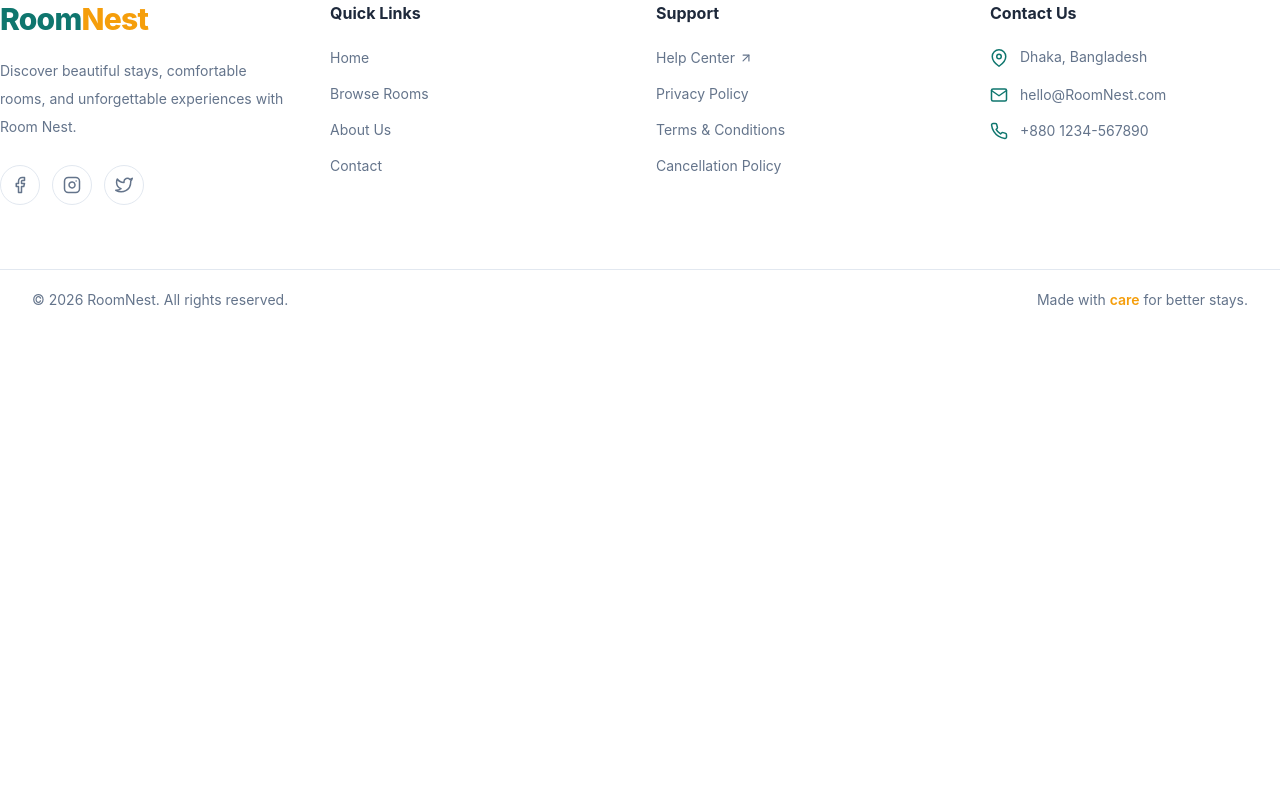
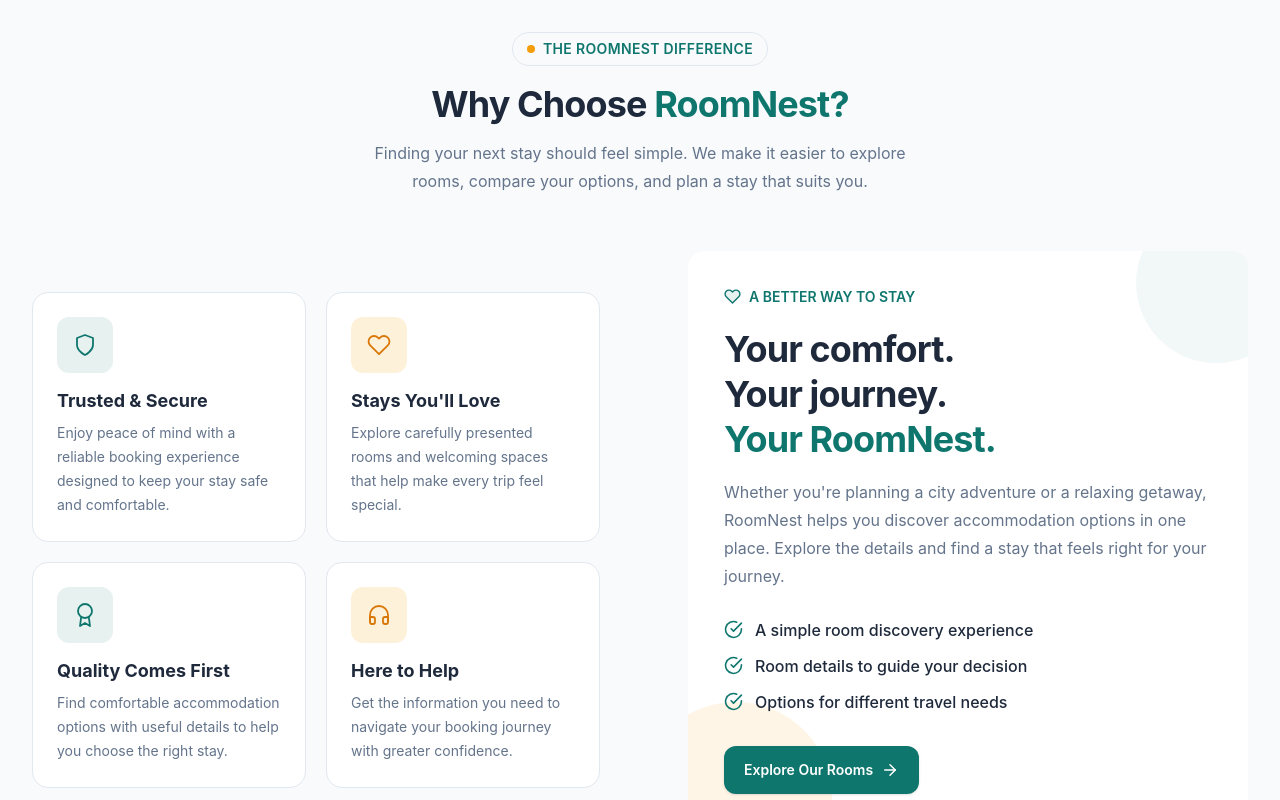
Before and after one commit to theashrafislam/room-nest-frontend, a React (Vite) app: page / in a window 1280 px wide. Shown: the part 3540-4340 px from the top of the page. Before the commit the page ends 3870 px from the top, so only its background shows below. Built offline with nearby package versions, Linux system fonts and the light colour scheme; no server answers.

Commit message:
why choose room nest section added done

```diff
--- /dev/null
+++ b/src/components/home/WhyChooseRoomNest.jsx
@@ -0,0 +1,204 @@
+import {
+    FiShield,
+    FiHeart,
+    FiAward,
+    FiHeadphones,
+    FiCheckCircle,
+    FiArrowRight,
+} from "react-icons/fi";
+import { useNavigate } from "react-router";
+
+const benefits = [
+    {
+        id: 1,
+        icon: FiShield,
+        title: "Trusted & Secure",
+        description:
+            "Enjoy peace of mind with a reliable booking experience designed to keep your stay safe and comfortable.",
+        iconStyle: "bg-primary/10 text-primary",
+    },
+    {
+        id: 2,
+        icon: FiHeart,
+        title: "Stays You'll Love",
+        description:
+            "Explore carefully presented rooms and welcoming spaces that help make every trip feel special.",
+        iconStyle: "bg-secondary/15 text-secondary-hover",
+    },
+    {
+        id: 3,
+        icon: FiAward,
+        title: "Quality Comes First",
+        description:
+            "Find comfortable accommodation options with useful details to help you choose the right stay.",
+        iconStyle: "bg-primary/10 text-primary",
+    },
+    {
+        id: 4,
+        icon: FiHeadphones,
+        title: "Here to Help",
+        description:
+            "Get the information you need to navigate your booking journey with greater confidence.",
+        iconStyle: "bg-secondary/15 text-secondary-hover",
+    },
+];
+
+const highlights = [
+    "A simple room discovery experience",
+    "Room details to guide your decision",
+    "Options for different travel needs",
+];
+
+const WhyChooseRoomNest = () => {
+    const navigate = useNavigate();
+
+    return (
+        <section
+            aria-labelledby="why-choose-roomnest-heading"
+            className="overflow-hidden bg-background py-14 sm:py-16 lg:py-24"
+        >
+            <div className="mx-auto w-full max-w-7xl px-4 sm:px-6 lg:px-8">
+
+                {/* Section Heading */}
+                <div className="mx-auto mb-10 max-w-2xl text-center sm:mb-14">
+                    <span className="inline-flex items-center gap-2 rounded-full border border-border bg-background px-3.5 py-1.5 text-xs font-semibold tracking-wide text-primary sm:text-sm">
+                        <span className="h-2 w-2 rounded-full bg-secondary" />
+                        THE ROOMNEST DIFFERENCE
+                    </span>
+
+                    <h2
+                        id="why-choose-roomnest-heading"
+                        className="mt-4 text-2xl font-bold leading-tight tracking-tight text-text sm:text-3xl lg:text-4xl"
+                    >
+                        Why Choose{" "}
+                        <span className="text-primary">
+                            RoomNest?
+                        </span>
+                    </h2>
+
+                    <p className="mx-auto mt-3 max-w-xl text-sm leading-6 text-muted sm:text-base sm:leading-7">
+                        Finding your next stay should feel simple.
+                        We make it easier to explore rooms, compare
+                        your options, and plan a stay that suits you.
+                    </p>
+                </div>
+
+                {/* Main Content */}
+                <div className="grid grid-cols-1 items-center gap-10 lg:grid-cols-2 lg:gap-14 xl:gap-20">
+
+                    {/* Left: Benefits */}
+                    <div className="grid grid-cols-1 gap-4 min-[480px]:grid-cols-2 sm:gap-5">
+                        {benefits.map((benefit) => {
+                            const Icon = benefit.icon;
+
+                            return (
+                                <article
+                                    key={benefit.id}
+                                    className="group rounded-2xl border border-border bg-card p-5 transition-all duration-300 hover:-translate-y-1 hover:border-primary/30 hover:shadow-md sm:p-6"
+                                >
+                                    <div
+                                        className={`mb-4 flex h-12 w-12 items-center justify-center rounded-xl transition-transform duration-300 group-hover:scale-105 sm:h-14 sm:w-14 ${benefit.iconStyle}`}
+                                    >
+                                        <Icon
+                                            size={24}
+                                            strokeWidth={1.8}
+                                        />
+                                    </div>
+
+                                    <h3 className="text-base font-bold leading-6 text-text sm:text-lg">
+                                        {benefit.title}
+                                    </h3>
+
+                                    <p className="mt-2 text-sm leading-6 text-muted">
+                                        {benefit.description}
+                                    </p>
+                                </article>
+                            );
+                        })}
+                    </div>
+
+                    {/* Right: Brand Story */}
+                    <div className="min-w-0 lg:pl-2">
+                        <div className="relative overflow-hidden rounded-2xl bg-card p-5 sm:p-8 lg:p-9">
+
+                            {/* Decorative Elements */}
+                            <div
+                                aria-hidden="true"
+                                className="pointer-events-none absolute -right-12 -top-12 h-40 w-40 rounded-full bg-primary/5"
+                            />
+
+                            <div
+                                aria-hidden="true"
+                                className="pointer-events-none absolute -bottom-16 -left-12 h-48 w-48 rounded-full bg-secondary/10"
+                            />
+
+                            <div className="relative">
+                                <span className="inline-flex items-center gap-2 text-sm font-semibold text-primary">
+                                    <FiHeart
+                                        size={17}
+                                        className="fill-primary/10"
+                                    />
+                                    A BETTER WAY TO STAY
+                                </span>
+
+                                <h3 className="mt-4 max-w-lg text-2xl font-bold leading-tight tracking-tight text-text sm:text-3xl lg:text-4xl">
+                                    Your comfort.
+                                    <br />
+                                    Your journey.
+                                    <br />
+                                    <span className="text-primary">
+                                        Your RoomNest.
+                                    </span>
+                                </h3>
+
+                                <p className="mt-4 max-w-lg text-sm leading-7 text-muted sm:text-base">
+                                    Whether you're planning a city
+                                    adventure or a relaxing getaway,
+                                    RoomNest helps you discover
+                                    accommodation options in one place.
+                                    Explore the details and find a stay
+                                    that feels right for your journey.
+                                </p>
+
+                                {/* Key Highlights */}
+                                <ul className="mt-6 space-y-3 sm:mt-7">
+                                    {highlights.map((highlight) => (
+                                        <li
+                                            key={highlight}
+                                            className="flex items-start gap-3"
+                                        >
+                                            <FiCheckCircle
+                                                size={19}
+                                                className="mt-0.5 shrink-0 text-primary"
+                                            />
+
+                                            <span className="text-sm font-medium leading-6 text-text sm:text-base">
+                                                {highlight}
+                                            </span>
+                                        </li>
+                                    ))}
+                                </ul>
+
+                                {/* CTA */}
+                                <button
+                                    type="button"
+                                    onClick={() => navigate("/rooms")}
+                                    className="mt-7 inline-flex min-h-12 w-full items-center justify-center gap-2 rounded-xl bg-primary px-5 py-3 text-sm font-semibold text-white shadow-sm transition-all duration-300 hover:bg-primary-hover focus-visible:outline-none focus-visible:ring-2 focus-visible:ring-primary focus-visible:ring-offset-2 min-[480px]:w-auto sm:mt-8"
+                                >
+                                    Explore Our Rooms
+                                    <FiArrowRight
+                                        size={18}
+                                        className="transition-transform duration-300 group-hover:translate-x-1"
+                                    />
+                                </button>
+                            </div>
+                        </div>
+                    </div>
+                </div>
+
+            </div>
+        </section>
+    );
+};
+
+export default WhyChooseRoomNest;
--- a/src/pages/home/Home.jsx
+++ b/src/pages/home/Home.jsx
@@ -6,6 +6,7 @@ import HomeHero from '../../components/home/HomeHero';
 import ExploreByCategory from '../../components/home/ExploreByCategory';
 import FeaturedRooms from '../../components/home/FeaturedRooms';
 import PopularDestinations from '../../components/home/PopularDestinations';
+import WhyChooseRoomNest from '../../components/home/WhyChooseRoomNest';
 
 export default function Home() {
 
@@ -34,6 +35,8 @@ export default function Home() {
             {/* Popular Destinations */}
             <PopularDestinations />
 
+            {/* Why Choose RoomNest */}
+            <WhyChooseRoomNest />
 
         </div>
     )
```
Also changed, not shown: src/components/home/ExploreRoomsCTA.jsx (added).
